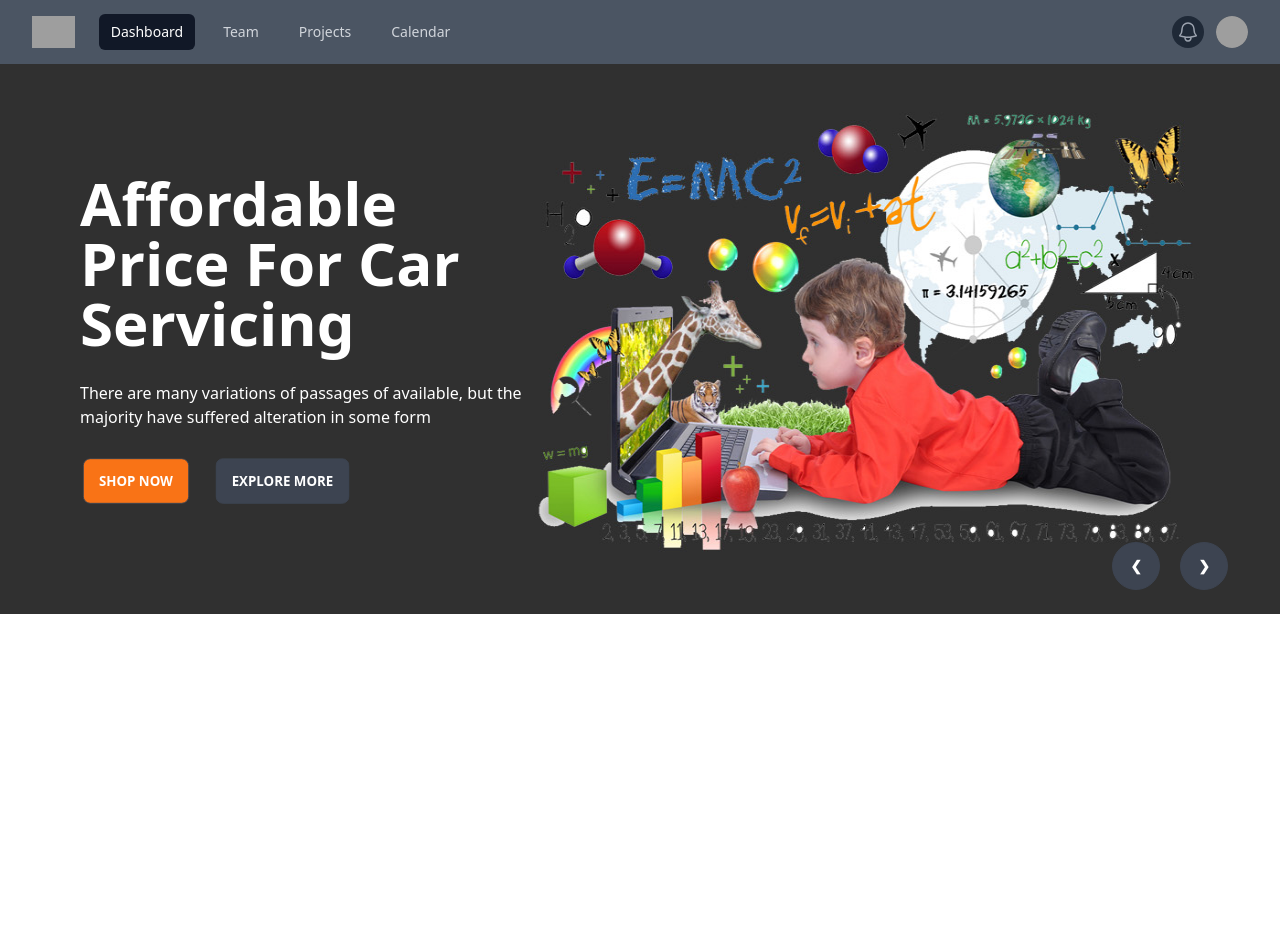
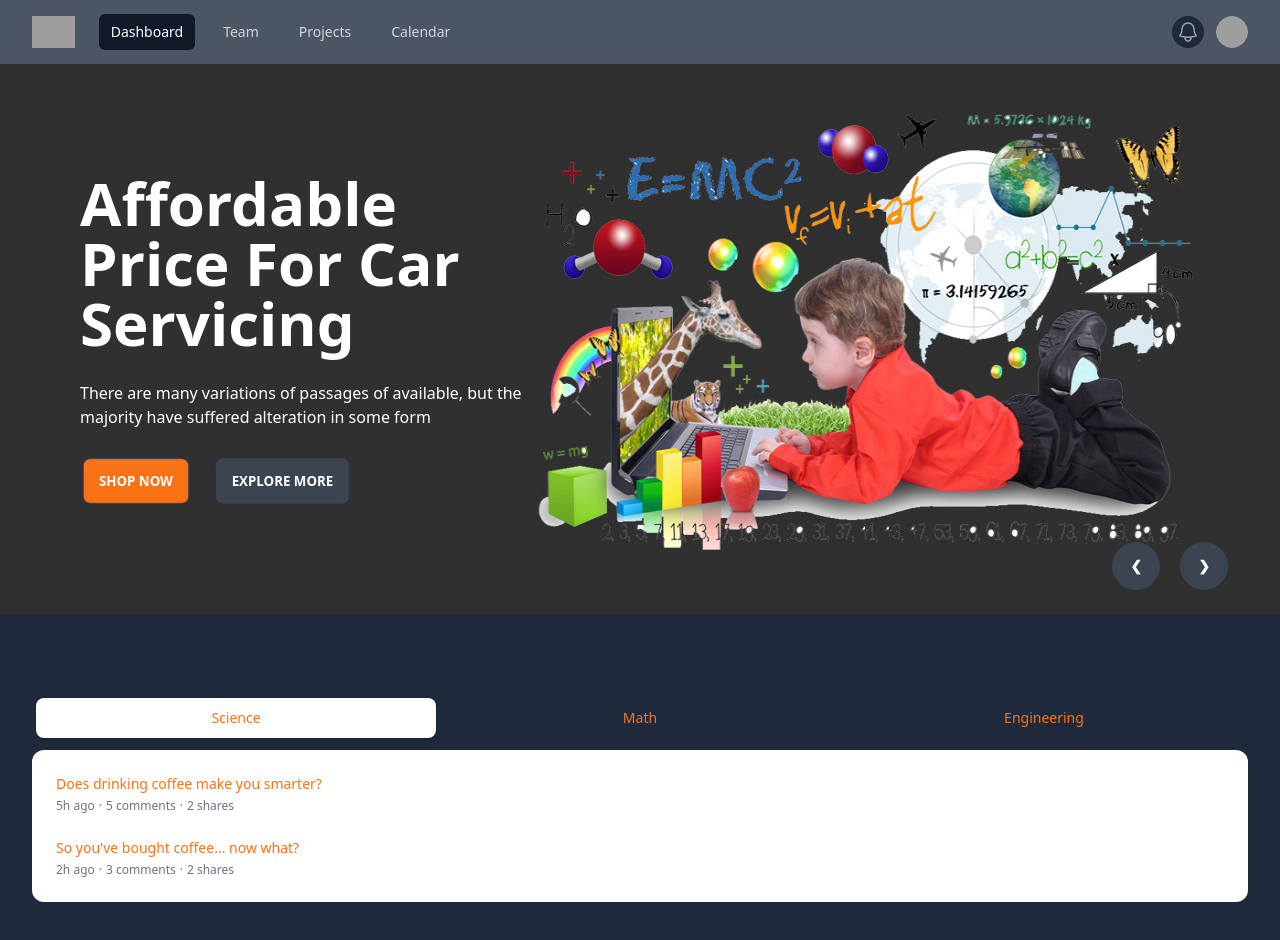
Before and after one commit to BelayetHossen/toy-marketplace-client, a React (Vite) app: page / in a window 1280 px wide. Shown: the top 940 px of the page. Before the commit the page ends 800 px from the top, so only its background shows below. Built offline with nearby package versions, Linux system fonts and the light colour scheme; grey boxes are pictures that could not be loaded.

Commit message:
Add a sub category tab section

```diff
--- /dev/null
+++ b/src/components/firebase/firebase.config.js
@@ -0,0 +1,18 @@
+// Import the functions you need from the SDKs you need
+import { initializeApp } from "firebase/app";
+// TODO: Add SDKs for Firebase products that you want to use
+// https://firebase.google.com/docs/web/setup#available-libraries
+
+// Your web app's Firebase configuration
+const firebaseConfig = {
+  apiKey:import.meta.env.VITE_apiKey,
+  authDomain:import.meta.env.VITE_authDomain,
+  projectId:import.meta.env.VITE_projectId,
+  storageBucket:import.meta.env.VITE_storageBucket,
+  messagingSenderId:import.meta.env.VITE_messagingSenderId,
+  appId:import.meta.env.VITE_appId
+};
+
+// Initialize Firebase
+const app = initializeApp(firebaseConfig);
+export default app;
--- /dev/null
+++ b/src/components/layouts/CategoriesTab.jsx
@@ -0,0 +1,125 @@
+import { useState } from "react";
+import { Tab } from "@headlessui/react";
+
+function classNames(...classes) {
+  return classes.filter(Boolean).join(" ");
+}
+
+const CategoriesTab = () => {
+  let [categories] = useState({
+    Science: [
+      {
+        id: 1,
+        title: "Does drinking coffee make you smarter?",
+        date: "5h ago",
+        commentCount: 5,
+        shareCount: 2,
+      },
+      {
+        id: 2,
+        title: "So you've bought coffee... now what?",
+        date: "2h ago",
+        commentCount: 3,
+        shareCount: 2,
+      },
+    ],
+    Math: [
+      {
+        id: 1,
+        title: "Is tech making coffee better or worse?",
+        date: "Jan 7",
+        commentCount: 29,
+        shareCount: 16,
+      },
+      {
+        id: 2,
+        title: "The most innovative things happening in coffee",
+        date: "Mar 19",
+        commentCount: 24,
+        shareCount: 12,
+      },
+    ],
+    Engineering: [
+      {
+        id: 1,
+        title: "Ask Me Anything: 10 answers to your questions about coffee",
+        date: "2d ago",
+        commentCount: 9,
+        shareCount: 5,
+      },
+      {
+        id: 2,
+        title: "The worst advice we've ever heard about coffee",
+        date: "4d ago",
+        commentCount: 1,
+        shareCount: 2,
+      },
+    ],
+  });
+  return (
+    <div className="max-w-7xl px-2 py-20 sm:px-6 lg:px-8 mx-auto">
+      <Tab.Group>
+        <Tab.List className="flex space-x-1 rounded-xl p-1">
+          {Object.keys(categories).map((category) => (
+            <Tab
+              key={category}
+              className={({ selected }) =>
+                classNames(
+                  "w-full rounded-lg py-2.5 text-sm font-medium leading-5 text-orange-500",
+                  "ring-orange-500 ring-opacity-60 ring-offset-2 ring-offset-orange-500 focus:outline-none focus:ring-2",
+                  selected
+                    ? "bg-white shadow"
+                    : "text-blue-100 hover:bg-white/[0.12] hover:text-white"
+                )
+              }
+            >
+              {category}
+            </Tab>
+          ))}
+        </Tab.List>
+        <Tab.Panels className="mt-2">
+          {Object.values(categories).map((posts, idx) => (
+            <Tab.Panel
+              key={idx}
+              className={classNames(
+                "rounded-xl bg-white p-3",
+                "ring-orange-500 ring-opacity-60 ring-offset-2 ring-offset-orange-500 focus:outline-none focus:ring-2"
+              )}
+            >
+              <ul>
+                {posts.map((post) => (
+                  <li
+                    key={post.id}
+                    className="relative rounded-md p-3 hover:bg-gray-100"
+                  >
+                    <h3 className="text-sm text-orange-500 font-medium leading-5">
+                      {post.title}
+                    </h3>
+
+                    <ul className="mt-1 flex space-x-1 text-xs font-normal leading-4 text-gray-500">
+                      <li>{post.date}</li>
+                      <li>&middot;</li>
+                      <li>{post.commentCount} comments</li>
+                      <li>&middot;</li>
+                      <li>{post.shareCount} shares</li>
+                    </ul>
+
+                    <a
+                      href="#"
+                      className={classNames(
+                        "absolute inset-0 rounded-md",
+                        "ring-blue-400 focus:z-10 focus:outline-none focus:ring-2"
+                      )}
+                    />
+                  </li>
+                ))}
+              </ul>
+            </Tab.Panel>
+          ))}
+        </Tab.Panels>
+      </Tab.Group>
+    </div>
+  );
+};
+
+export default CategoriesTab;
--- a/src/components/pages/Home.jsx
+++ b/src/components/pages/Home.jsx
@@ -1,9 +1,11 @@
+import CategoriesTab from "../layouts/CategoriesTab";
 import Slider from "../layouts/Slider";
 
 const Home = () => {
   return (
     <div className="">
       <Slider></Slider>
+      <CategoriesTab></CategoriesTab>
     </div>
   );
 };
--- /dev/null
+++ b/src/components/providers/AuthProvider.jsx
@@ -0,0 +1,81 @@
+import { createContext, useEffect, useState } from "react";
+import { GoogleAuthProvider, createUserWithEmailAndPassword, getAuth, onAuthStateChanged, signInWithEmailAndPassword, signInWithPopup, signOut } from "firebase/auth";
+import app from "../firebase/firebase.config";
+
+export const AuthContext = createContext();
+const auth = getAuth(app);
+
+const AuthProvider = ({ children }) => {
+    const [user, setUser] = useState(null);
+    const [loading, setLoading] = useState(true);
+    const googleProvider = new GoogleAuthProvider();
+
+    const createUser = (email, password) => {
+        setLoading(true);
+        return createUserWithEmailAndPassword(auth, email, password);
+    }
+
+    const signIn = (email, password) => {
+        setLoading(true);
+        return signInWithEmailAndPassword(auth, email, password);
+    }
+
+    const googleSignIn = () => {
+        setLoading(true);
+        return signInWithPopup(auth, googleProvider);
+    }
+
+    const logOut = () => {
+        setLoading(true);
+        return signOut(auth);
+    }
+
+    useEffect(() => {
+        const unsubscribe = onAuthStateChanged(auth, currentUser => {
+            setUser(currentUser);
+            console.log('current user in auth Provider', currentUser);
+            setLoading(false);
+            if(currentUser && currentUser.email){
+                const loggedUser = {
+                    email: currentUser.email
+                }
+                fetch('https://car-doctor-server-smoky.vercel.app/jwt', {
+                    method: 'POST',
+                    headers: {
+                        'content-type': 'application/json'
+                    },
+                    body: JSON.stringify(loggedUser)
+                })
+                .then(res => res.json())
+                .then(data => {
+                    console.log('jwt response', data);
+                    // Warning: Local storage is not the best (second best place) to store access token
+                    localStorage.setItem('car-access-token', data.token);
+                })
+            }
+            else{
+                localStorage.removeItem('car-access-token');
+            }
+        });
+        return () => {
+            return unsubscribe();
+        }
+    }, [])
+
+    const authInfo = {
+        user,
+        loading,
+        createUser,
+        signIn,
+        googleSignIn,
+        logOut
+    }
+
+    return (
+        <AuthContext.Provider value={authInfo}>
+            {children}
+        </AuthContext.Provider>
+    );
+};
+
+export default AuthProvider;
```
